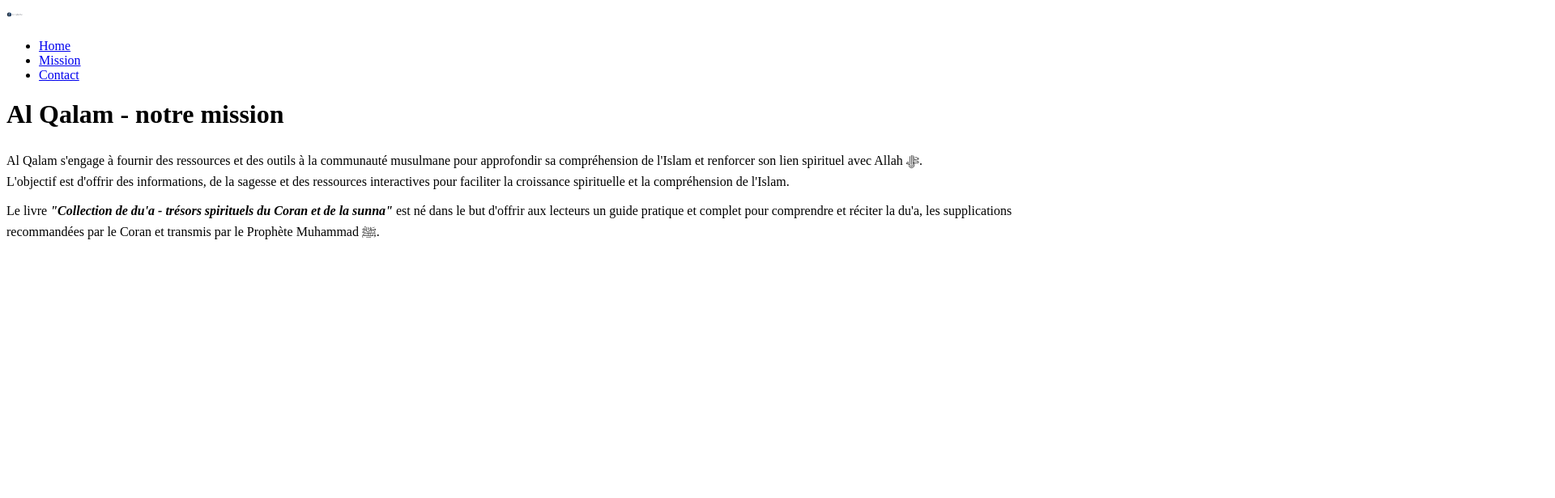
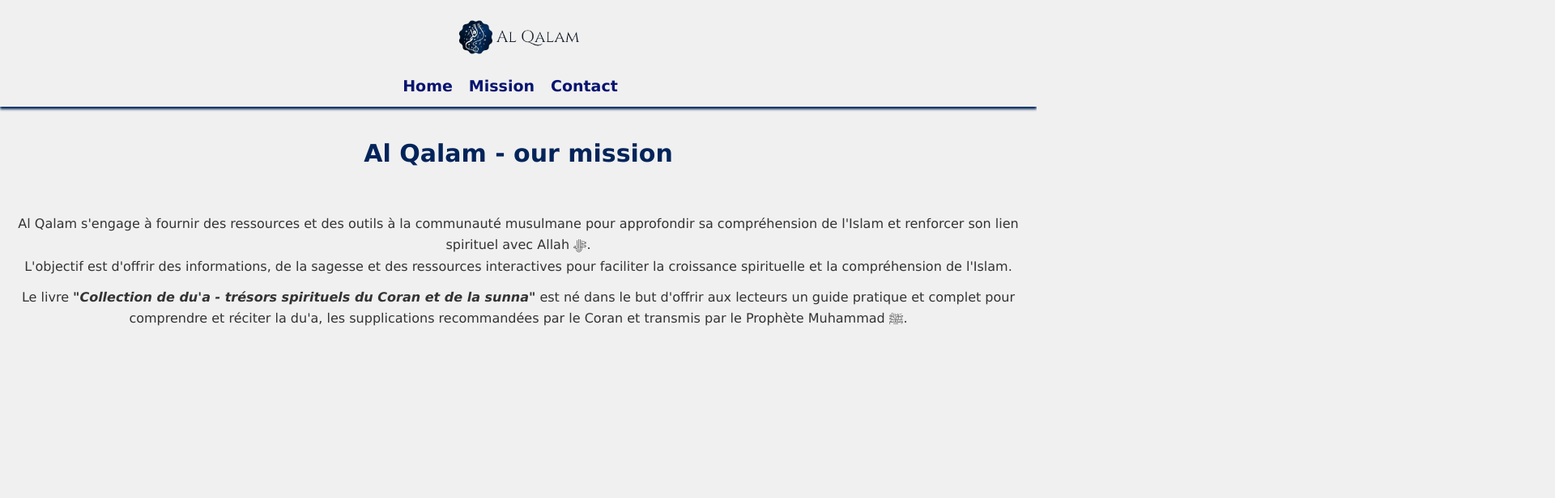
Before and after one commit to AlQalamIT/AlQalamFR, a plain HTML site: page mission.html in a window 1280 px wide. Shown: the top 616 px of the page at 81% size, 1920 px wide, since content can reach past the window. Drawn offline with Linux system fonts and the light colour scheme.

Commit message:
Update mission.html

```diff
--- a/mission.html
+++ b/mission.html
@@ -1,40 +1,35 @@
 <!DOCTYPE html>
-<html lang="fr">
+<html lang="it">
 <head>
     <meta charset="UTF-8">
     <meta name="viewport" content="width=device-width, initial-scale=1.0">
     <title>Mission</title>
-    <link rel="stylesheet" type="text/css" href="stylemissione.css">
+    <link rel="stylesheet" type="text/css" href="stylemission.css">
 </head>
 <body>
     <header>
         <div id="header-content">
             <img id="logo" src="Items/Logo_con_nome-removebg-preview.png" alt="Logo" width="20">
             <div id="site-title"></div>
-            <ul id="menu">
+        <ul id="menu">
                 <li><a href="index.html">Home</a></li>
                 <li><a href="mission.html">Mission</a></li>
-                <li><a href="contatti.html">Contact</a></li>
+                <li><a href="contacts.html">Contact</a></li>
             </ul>
         </div>
     </header>
     <div class="phrase">
-    <h1>Al Qalam - notre mission</h1>
+    <h1>Al Qalam - our mission</h1>
     </div>
 
     <div id="contenitore">
-        Al Qalam s'engage à fournir des ressources et des outils à la communauté musulmane pour approfondir sa compréhension de l'Islam et renforcer son lien spirituel avec Allah ﷻ. <br>
+Al Qalam s'engage à fournir des ressources et des outils à la communauté musulmane pour approfondir sa compréhension de l'Islam et renforcer son lien spirituel avec Allah ﷻ. <br>
         L'objectif est d'offrir des informations, de la sagesse et des ressources interactives pour faciliter la croissance spirituelle et la compréhension de l'Islam. <br> <br> Le livre <b><i>"Collection de du'a - trésors spirituels du Coran et de la sunna"</i></b> est né dans le but d'offrir aux lecteurs
         un guide pratique et complet pour comprendre et
         réciter la du'a, les supplications recommandées par le Coran
         et transmis par le Prophète Muhammad ﷺ.
     </div>
 
-    <img src="Items/raccolta.png" alt="Descrizione dell'immagine">
-    <button id="bottone">Cliquez ici</button>
-
-
-
 
 </body>
 </html>
```
